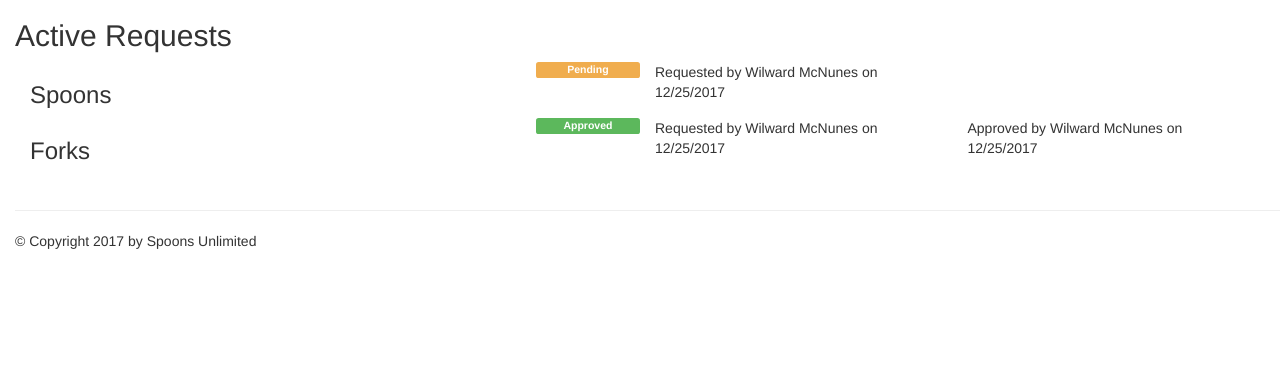
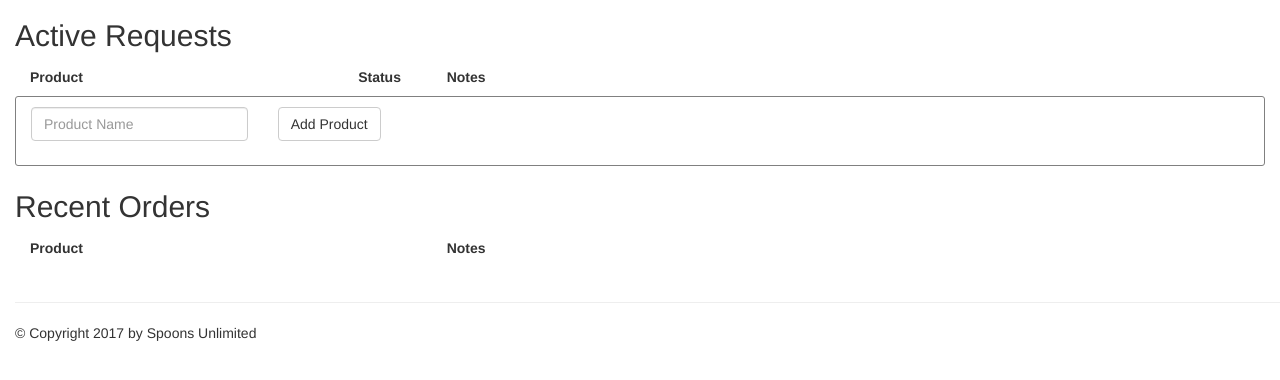
Before and after one commit to speedyturkey/spoons, a Flask app: page / in a window 1280 px wide. Shown: the part 51-431 px from the top of the page. Run offline with Flask 2, Linux system fonts and the light colour scheme; data that the repository does not hold is empty; some libraries are stand-ins or nearby versions.

Commit message:
Updating scripts for views and templates.

```diff
--- a/application/static/styles.css
+++ b/application/static/styles.css
@@ -5,3 +5,28 @@ main {
 footer {
     padding-left: 15px;
 }
+
+.row {
+    border-radius: 3px;
+    border-width: 1px;
+    border-color: gray;
+    border-style: solid;
+    margin-bottom: 4px;
+    min-height: 70px;
+}
+
+.vertical-align {
+    display: flex;
+    align-items: center;
+}
+
+.row.header {
+    border-width: 0px;
+    font-weight: bold;
+    min-height: 30px;
+}
+
+.requestor-note {
+    padding-left: 20px;
+    color: gray;
+}
--- a/application/templates/index.html
+++ b/application/templates/index.html
@@ -6,49 +6,87 @@
 {% block main %}
 <h2>Active Requests</h2>
 <div class="container-fluid">
-  <div class="row">
-    <div class="col-md-5">
-      <h3>Spoons</h3>
+  <div class="row vertical-align header">
+    <div class="col-md-3">
+      Product
     </div>
-    <div class="col-md-1 label label-warning">
-      Pending
+    <div class="col-md-1" style="text-align: center;">
+      Status
     </div>
-    <div class="col-md-3">
-      Requested by {{first_name}} {{last_name}} on 12/25/2017
+    <div class="col-md-4">
+      Notes
     </div>
-    <div class="col-md-3">
+    <div class="col-md-4">
 
     </div>
   </div>
-  <div class="row">
-    <div class="col-md-5">
-      <h3>Forks</h3>
+  {% for request in requests %}
+  <div class="row vertical-align">
+    <div class="col-md-3">
+      <h3>{{request.product.product_name}}</h3>
     </div>
-    <div class="col-md-1 label label-success">
-      Approved
+    {% if request.status is equalto 'approved' %}<div class="col-md-1 label label-success">{% endif %}
+    {% if request.status is equalto 'pending' %}<div class="col-md-1 label label-warning">{% endif %}
+      {{request.status}}
     </div>
-    <div class="col-md-3">
-      Requested by {{first_name}} {{last_name}} on 12/25/2017
+    <div class="col-md-4 requestor-note">
+      {% if request.requestor_note %}{{request.requestor_note}}{% endif %}
     </div>
-    <div class="col-md-3">
-      Approved by {{first_name}} {{last_name}} on 12/25/2017
+    <div class="col-md-4">
+      {% if request.requested_by %}Requested by {{request.requested_by.first_name}} {{request.requested_by.last_name}}{% endif %}
+      {% if request.requested_at %} on {{request.requested_at.strftime('%m/%d/%Y')}}{% endif %}
+      <br />
+      {% if request.reviewed_by %}Approved by {{request.reviewed_by.first_name}} {{request.reviewed_by.last_name}}{% endif %}
+      {% if request.reviewed_at %} on {{request.reviewed_at.strftime('%m/%d/%Y')}}{% endif %}
     </div>
   </div>
-  {% for request in requests %}
-  <div class="row">
-    <div class="col-md-5">
-      <h3>{{request.product.product_name}}</h3>
+  {% endfor %}
+  <div class="row vertical-align">
+    <div class="form-group">
+      <div class="col-md-8">
+        <input type="text" class="form-control" placeholder="Product Name" />
+      </div>
+      <div class="col-md-2">
+        <button type="submit" class="btn btn-default">Add Product</button>
+      </div>
     </div>
-    <div class="col-md-1 label label-success">
-      Approved
+  </div>
+</div>
+<h2>Recent Orders</h2>
+<div class="container-fluid">
+  <div class="row vertical-align header">
+    <div class="col-md-3">
+      Product
     </div>
+    <div class="col-md-1">
+
+    </div>
+    <div class="col-md-4">
+      Notes
+    </div>
+    <div class="col-md-4">
+
+    </div>
+  </div>
+  {% for order in orders %}
+  <div class="row vertical-align">
     <div class="col-md-3">
-      Requested by {{first_name}} {{last_name}} on 12/25/2017
+      <h3>{{order.product.product_name}}</h3>
     </div>
-    <div class="col-md-3">
-      Approved by {{first_name}} {{last_name}} on 12/25/2017
+    <div class="col-md-1">
+    </div>
+    <div class="col-md-4 requestor-note">
+      {% if order.requestor_note %}{{order.requestor_note}}{% endif %}
+    </div>
+    <div class="col-md-4">
+      {% if order.requested_by %}Requested by {{order.requested_by.first_name}} {{order.requested_by.last_name}}{% endif %}
+      {% if order.requested_at %} on {{order.requested_at.strftime('%m/%d/%Y')}}{% endif %}
+      <br />
+      {% if order.reviewed_by %}Ordered by {{order.reviewed_by.first_name}} {{order.reviewed_by.last_name}}{% endif %}
+      {% if order.reviewed_at %} on {{order.reviewed_at.strftime('%m/%d/%Y')}}{% endif %}
     </div>
   </div>
   {% endfor %}
 </div>
+
 {% endblock %}
--- a/application/views.py
+++ b/application/views.py
@@ -1,16 +1,19 @@
 from application import application, models
 from flask import render_template
+from sqlalchemy import or_
 
 
 @application.route('/')
 def index():
-    requests = models.Requests.query.all()
+    requests = models.Requests.query.filter(models.Requests.status != 'Denied', models.Requests.ordered_at == None).all()
+    orders = models.Requests.query.filter(models.Requests.ordered_at != None).order_by(models.Requests.ordered_at.desc()).limit(10).all()
     return render_template('index.html',
     title='Home',
     logged_in=1,
     first_name='Wilward',
     last_name='McNunes',
-    requests=requests)
+    requests=requests,
+    orders=orders)
 
 @application.route('/orders')
 def orders():
```
